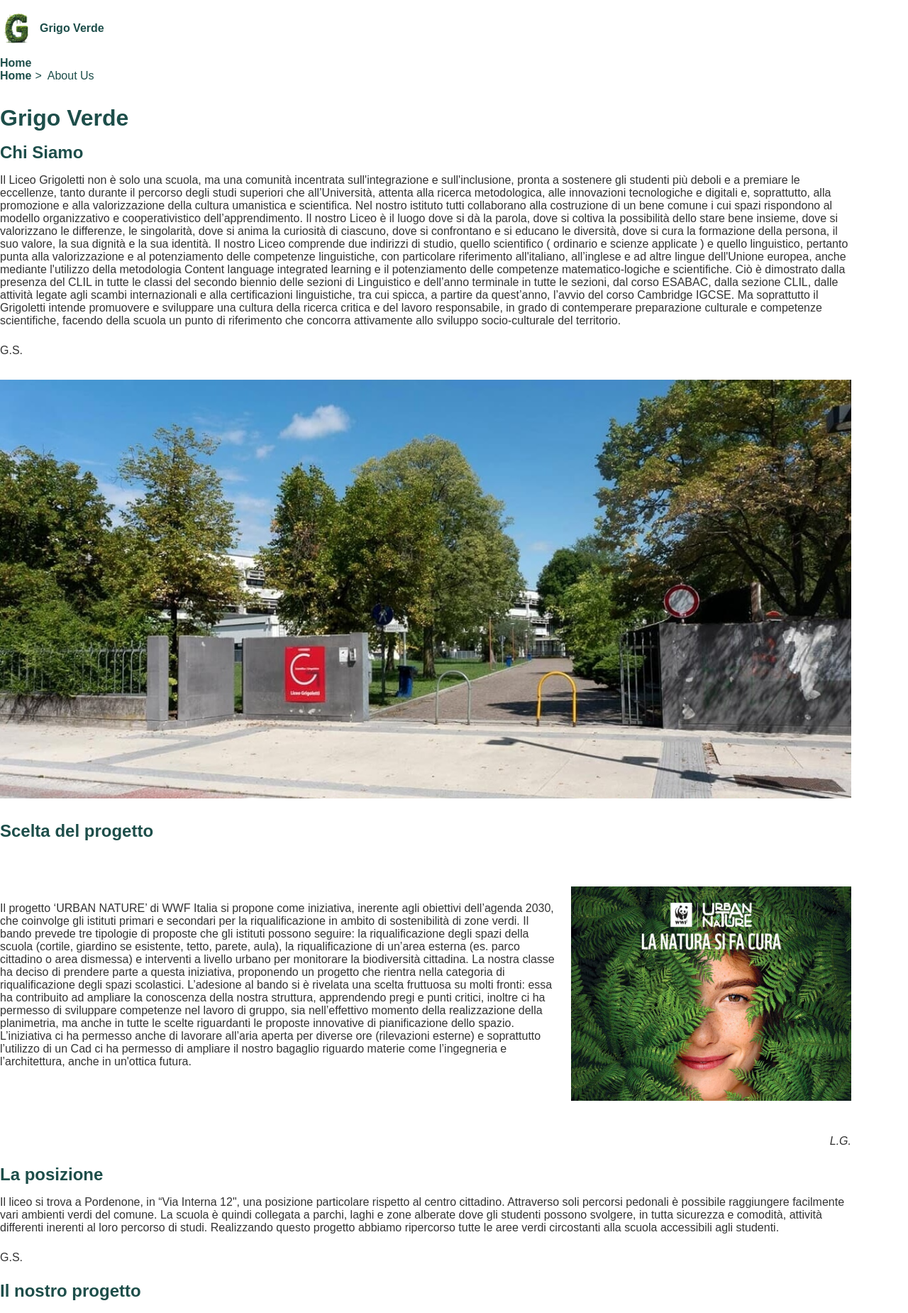
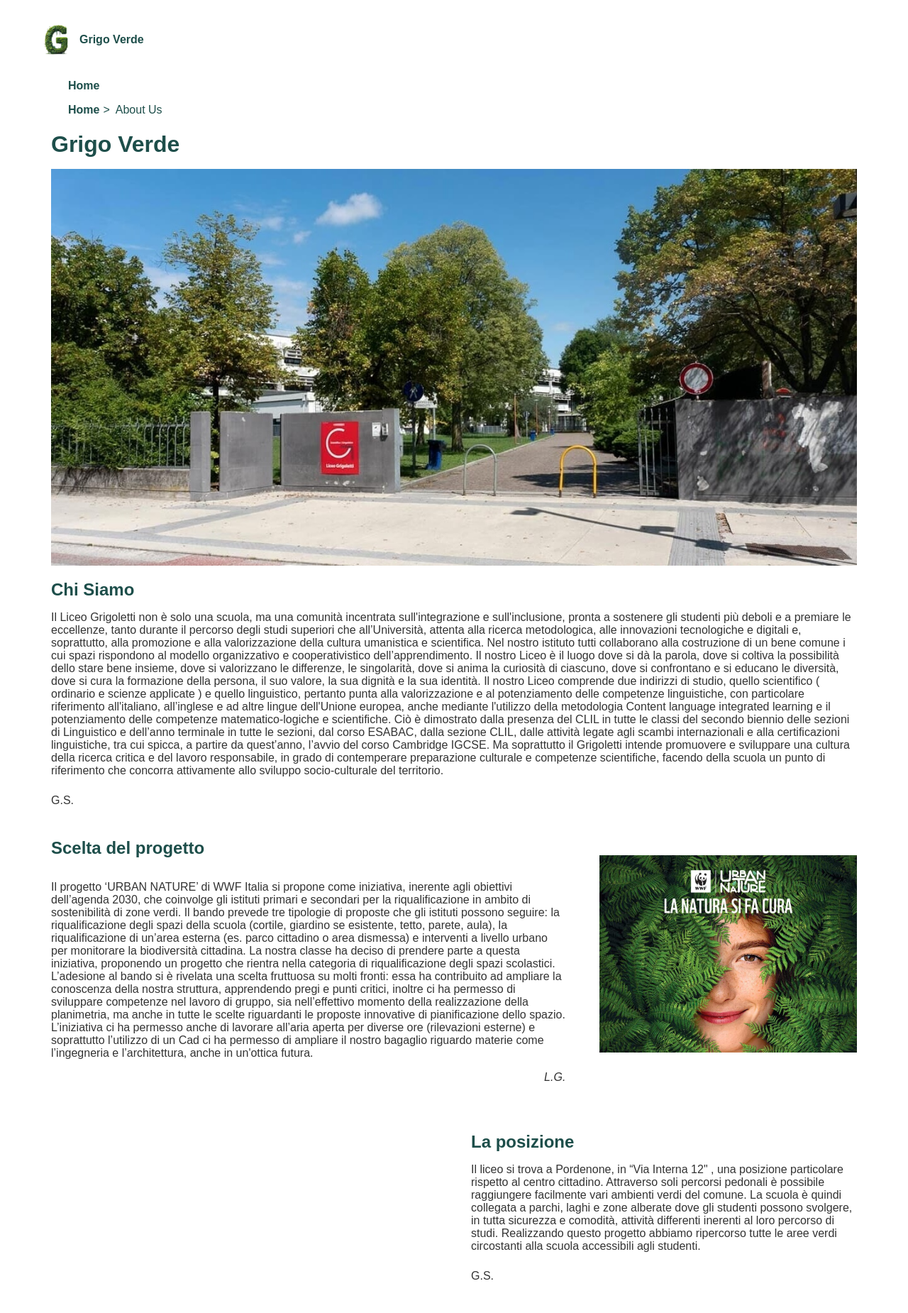
Before and after one commit to Sdraiati/Grigo-Verde, a PHP site: page /about_us in a window 1280 px wide. Shown: the top 1850 px of the page at 71% size. Run offline with PHP 8.4, Linux system fonts and the light colour scheme.

Commit message:
completato il css per l'about us e il bottone back-to-top

```diff
--- a/assets/script.js
+++ b/assets/script.js
@@ -0,0 +1,12 @@
+document.addEventListener("DOMContentLoaded", function(_) {
+    // Back to top button
+    let back_to_top_button = document.getElementById("back-to-top");
+    window.onscroll = function() { scrollFunction() };
+    function scrollFunction() {
+        if (document.body.scrollTop > 20 || document.documentElement.scrollTop > 20) {
+            back_to_top_button.style.display = "block";
+        } else {
+            back_to_top_button.style.display = "none";
+        }
+    }
+})
--- a/assets/style.css
+++ b/assets/style.css
@@ -38,16 +38,10 @@
 
 /* --------- TYPOGRAPHY --------- */
 
-* {
+*:not(html) {
     background-color: var(--backgroundColor);
     color: var(--textColor);
-    padding: 0;
-    margin: 0;
     box-sizing: border-box;
-    -o-transition: box-shadow 0.5s;
-    -moz-transition: box-shadow 0.5s;
-    -webkit-transition: box-shadow 0.5s;
-    transition: box-shadow 0.5s;
     line-height: calc(1.5 * var(--textSize));
     max-width: 1200px;
     font-family: Arial, sans-serif;
@@ -66,10 +60,6 @@
 }
 
 /* --------- HEADER --------- */
-
-header {
-    margin-bottom: 2rem;
-}
 
 header a {
     color: var(--primaryColor);
@@ -126,20 +116,21 @@
 body {
     margin: 0 auto;
     color: var(--textColor);
+    min-height: 100vh;
+    padding: 1rem;
 }
 
 /* --------- MAIN --------- */
 
 main {
-    margin: 0 auto;
-    margin-bottom: 20px;
+    padding: 0 1rem;
 }
 
 main img {
     max-width: 100%;
     height: auto;
     display: block;
-    margin: 2rem 0;
+    margin: 1rem 0;
 }
 
 main p {
@@ -148,6 +139,23 @@
 
 /* --------- FOOTER --------- */
 
+#back-to-top {
+    display: none;
+}
+
+#back-to-top a {
+    position: fixed;
+    bottom: 1rem;
+    right: 1rem;
+    background-color: var(--primaryColor);
+    color: var(--backgroundColor);
+    padding: 1rem;
+    border-radius: 50%;
+    cursor: pointer;
+    text-decoration: none;
+    font-weight: bold;
+}
+
 footer {
     text-align: center;
     padding: 1rem;
@@ -155,29 +163,146 @@
     color: var(--backgroundColor);
 }
 
+/* --------- BIGGEST BREAKPOINT --------- */
+
+@media screen and (min-width: 1200px) {
+    #back-to-top a {
+        display: none;
+    }
+}
+
 /* --------- ABOUT US PAGE --------- */
 
+@media screen and (min-width: 1024px) {
     #scelta-progetto {
         display: grid;
         grid-template-columns: 2fr 1fr;
-    grid-gap: 1rem;
         align-items: center;
+        grid-gap: 0 3rem;
+        grid-template-areas:
+            "title img"
+            "text img"
+            "sign img";
+        margin-bottom: 3rem;
     }
 
     #scelta-progetto h2 {
-    grid-column: 1 / -1;
+        grid-area: title;
+    }
+
+    #scelta-progetto p {
+        grid-area: text;
+        margin-bottom: 0;
     }
 
     #scelta-progetto .signature {
-    grid-column: 1 / -1;
+        grid-area: sign;
         text-align: right;
         font-style: italic;
     }
 
-
     #scelta-progetto img {
         max-width: 100%;
+        grid-area: img;
+    }
+
+    #griglia-planimetria {
+        display: grid;
+        grid-template-columns: 1fr 1fr;
+        grid-gap: 3rem;
+        align-items: center;
+        grid-template-areas:
+            "img section1"
+            "img section2";
+    }
+
+    #grid-planimetria section:nth-child(1) {
+        grid-area: section1;
+    }
+
+    #grid-planimetria section:nth-child(2) {
+        grid-area: section2;
+    }
+
+    #griglia-planimetria img {
+        grid-area: img;
         height: auto;
+    }
+
+    #aule-verdi {
+        display: grid;
+        grid-template-columns: 2fr 1fr;
+        grid-gap: 0 3rem;
+        align-items: center;
+        grid-template-areas:
+            "title img1"
+            "p1 img1"
+            "p2 img2"
+            "p3 img2"
+            "img3 img3";
+    }
+
+    #aule-verdi h2 {
+        grid-area: title;
+    }
+
+    #aule-verdi p:nth-of-type(1): {
+        grid-area: p1;
+    }
+
+    #aule-verdi p:nth-of-type(2): {
+        grid-area: p2;
+    }
+
+    #aule-verdi p:nth-of-type(3): {
+        grid-area: p3;
+    }
+
+    #aule-verdi img:nth-of-type(1) {
+        grid-area: img1;
+    }
+
+    #aule-verdi img:nth-of-type(2) {
+        grid-area: img2;
+    }
+
+    #aule-verdi img:nth-type(3) {
+        grid-area: img3;
+        margin: 0 auto;
+    }
+
+    #arte-natura {
+        display: grid;
+        grid-template-columns: 1fr 1fr;
+        grid-gap: 0 3rem;
+        align-items: center;
+        grid-template-areas:
+            "title title"
+            "p1 img"
+            "p2 img"
+            "p3 img";
+    }
+
+    #arte-natura h2 {
+        grid-area: title;
+    }
+
+    #arte-natura p:nth-of-type(1): {
+        grid-area: p1;
+    }
+
+    #arte-natura p:nth-of-type(2): {
+        grid-area: p2;
+    }
+
+    #arte-natura p:nth-of-type(3): {
+        grid-area: p3;
+    }
+
+    #arte-natura img {
+        grid-area: img;
+        max-width: 100%;
+    }
 }
 
 /* --------- TEST PAGE --------- */
--- a/src/template/about_us.html
+++ b/src/template/about_us.html
@@ -66,22 +66,23 @@
         bagaglio riguardo materie come l’ingegneria e l’architettura, anche in
         un'ottica futura.
     </p>
+    <p class="signature">L.G.</p>
     <img src="urban-nature.jpg" alt="" />
-    <p class="signature">L.G.</p>
 </section>
 
+<div id="griglia-planimetria">
     <section>
         <h2>La posizione</h2>
         <p>
-        Il liceo si trova a Pordenone, in “Via Interna 12", una posizione
-        particolare rispetto al centro cittadino. Attraverso soli percorsi
-        pedonali è possibile raggiungere facilmente vari ambienti verdi del
-        comune. La scuola è quindi collegata a parchi, laghi e zone alberate
-        dove gli studenti possono svolgere, in tutta sicurezza e comodità,
-        attività differenti inerenti al loro percorso di studi. Realizzando
-        questo progetto abbiamo ripercorso tutte le aree verdi circostanti alla
-        scuola accessibili agli studenti.
-    </p>
+            Il liceo si trova a Pordenone, in “Via Interna 12" , una posizione particolare rispetto al centro cittadino.
+            Attraverso soli percorsi pedonali è possibile raggiungere facilmente vari ambienti verdi del comune. La
+            scuola è
+            quindi collegata a parchi, laghi e zone alberate dove gli studenti possono svolgere, in tutta sicurezza e
+            comodità,
+            attività differenti inerenti al loro percorso di studi. Realizzando questo progetto abbiamo ripercorso tutte
+            le
+            aree
+            verdi circostanti alla scuola accessibili agli studenti. </p>
         <p class="signature">G.S.</p>
     </section>
 
--- a/src/template/layout.html
+++ b/src/template/layout.html
@@ -48,10 +48,8 @@
     <main id="content">
         {{ content }}
 
-        <div id="backToTop">
-            <a href="#" aria-label="Torna all'inizio">
-                <img src="assets/arrow_up.png" alt="freccia rivolta verso l'alto">
-            </a>
+        <div id="back-to-top">
+            <a href="#">Su</a>
         </div>
     </main>
 
```
Also changed, not shown: other parts of src/template/about_us.html (+13 -11 lines). Lines whose indentation alone changed are shown as unchanged.
